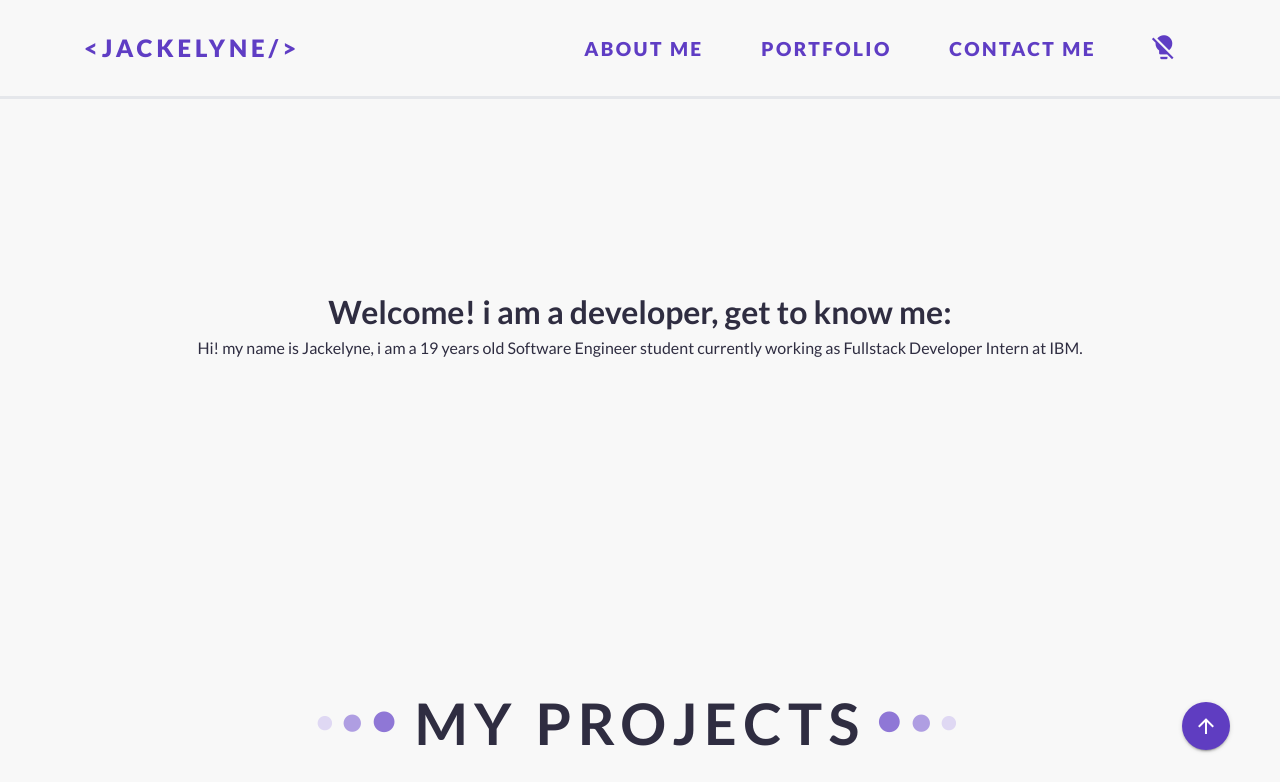
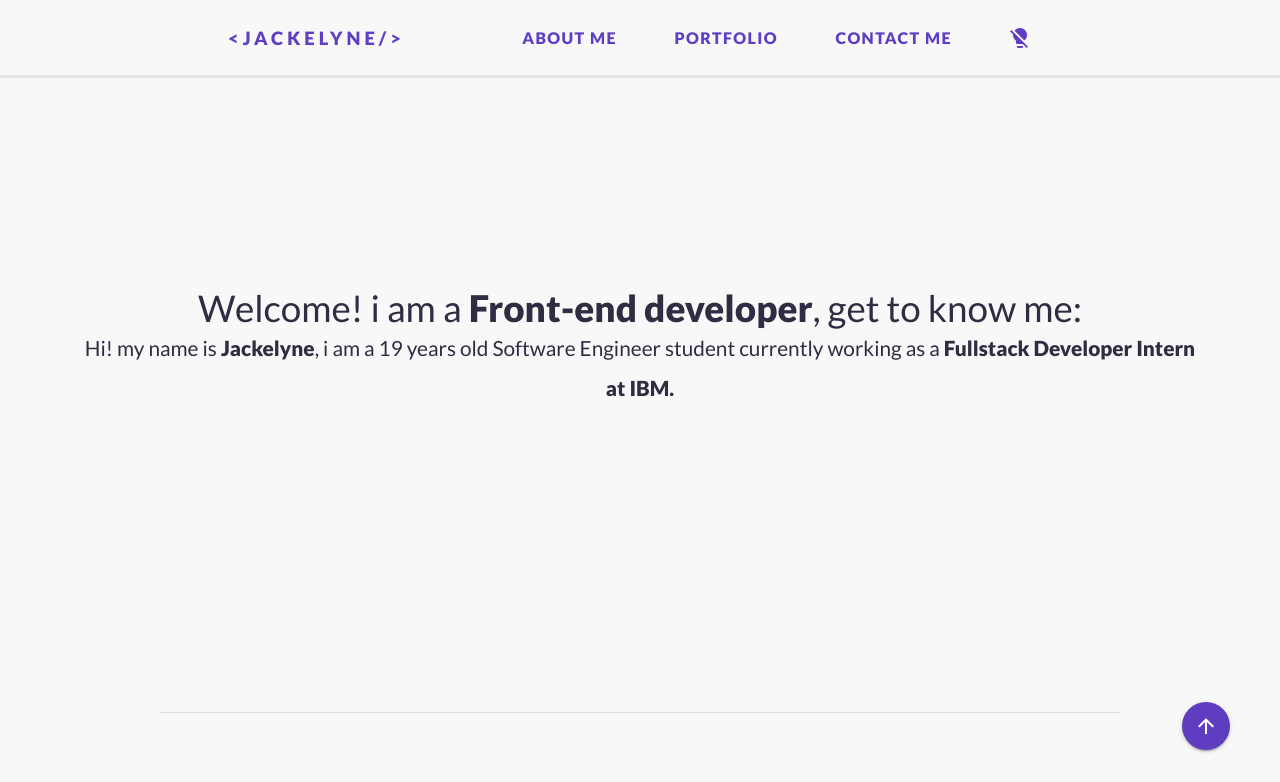
Before and after one commit to jaqnunes/portfolio, a Vue app: page / in a window 1280 px wide. Shown: the top 782 px of the page. Built offline with nearby package versions, Linux system fonts and the light colour scheme.

Commit message:
style: minor css changes

```diff
--- a/src/components/AboutMe.vue
+++ b/src/components/AboutMe.vue
@@ -1,12 +1,14 @@
 <template>
   <div>
     <div class="aboutMe">
-      <h1>Welcome! i am a developer, get to know me:</h1>
-      <p>
-        Hi! my name is Jackelyne, i am a 19 years old Software Engineer student currently working as Fullstack Developer
-        Intern at IBM.
+      <p class="title">Welcome! i am a <strong class="aboutMe--emphasisText">Front-end developer</strong>, get to know me:
+      </p>
+      <p class="subtitle">
+        Hi! my name is <strong class="aboutMe--emphasisText">Jackelyne</strong>, i am a 19 years old Software Engineer
+        student currently working as a <strong class="aboutMe--emphasisText">Fullstack Developer Intern at IBM.</strong>
       </p>
     </div>
+    <v-divider class="section-divider" />
   </div>
 </template>
 
@@ -16,11 +18,25 @@ export default {
 };
 </script>
 
+<style scoped>
+.title {
+  font-size: 2.3rem;
+}
+
+.subtitle {
+  font-size: 1.3rem;
+}
+</style>
+
 <style lang="scss" scoped>
 .aboutMe {
-  display: flex;
-  flex-wrap: wrap;
-  justify-content: center;
   padding: 18rem 0;
+  text-align: center;
+  font-weight: 400;
+  line-height: 2.5rem;
+
+  &--emphasisText {
+    font-weight: 900;
+  }
 }
 </style>
--- a/src/components/ContactMe.vue
+++ b/src/components/ContactMe.vue
@@ -2,6 +2,7 @@
   <div class="contact">
     <h3>Contact me</h3>
   </div>
+  <v-divider class="section-divider" />
 </template>
 
 <script>
--- a/src/components/NavBar.vue
+++ b/src/components/NavBar.vue
@@ -30,13 +30,13 @@ export default {
   flex-wrap: wrap;
   align-items: center;
   justify-content: space-evenly;
-  padding: 1rem 4rem;
+  padding: 0.35rem 13rem;
   border-bottom: solid #e5e7eb;
 
   &--title:link {
     transition: 0.5s;
     text-decoration: none;
-    font-size: 1.5rem;
+    font-size: 1.15rem;
     letter-spacing: 0.25rem;
   }
 
@@ -48,12 +48,11 @@ export default {
   &--icon {
     color: #5f3dc4;
     font-weight: 900;
-    letter-spacing: 0.15rem;
     margin-right: 1.5rem;
   }
 
   &--button {
-    font-size: 1.2rem;
+    font-size: 1rem;
   }
 }
 </style>
--- a/src/components/PortfolioSection.vue
+++ b/src/components/PortfolioSection.vue
@@ -16,6 +16,7 @@
     <div class="projects">
       <ProjectCard />
     </div>
+    <v-divider class="section-divider" />
   </div>
 </template>
 
--- a/src/style.css
+++ b/src/style.css
@@ -6,7 +6,7 @@
 }
 
 #app .dark {
-  background-color: #26184e;
+  background-color: #181818;
   color: #fafbf4;
 }
 
@@ -14,3 +14,7 @@
   background-color: #f8f8f8;
   color: #2f2d41;
 }
+
+.section-divider {
+  margin: 1rem 5rem;
+}
```
